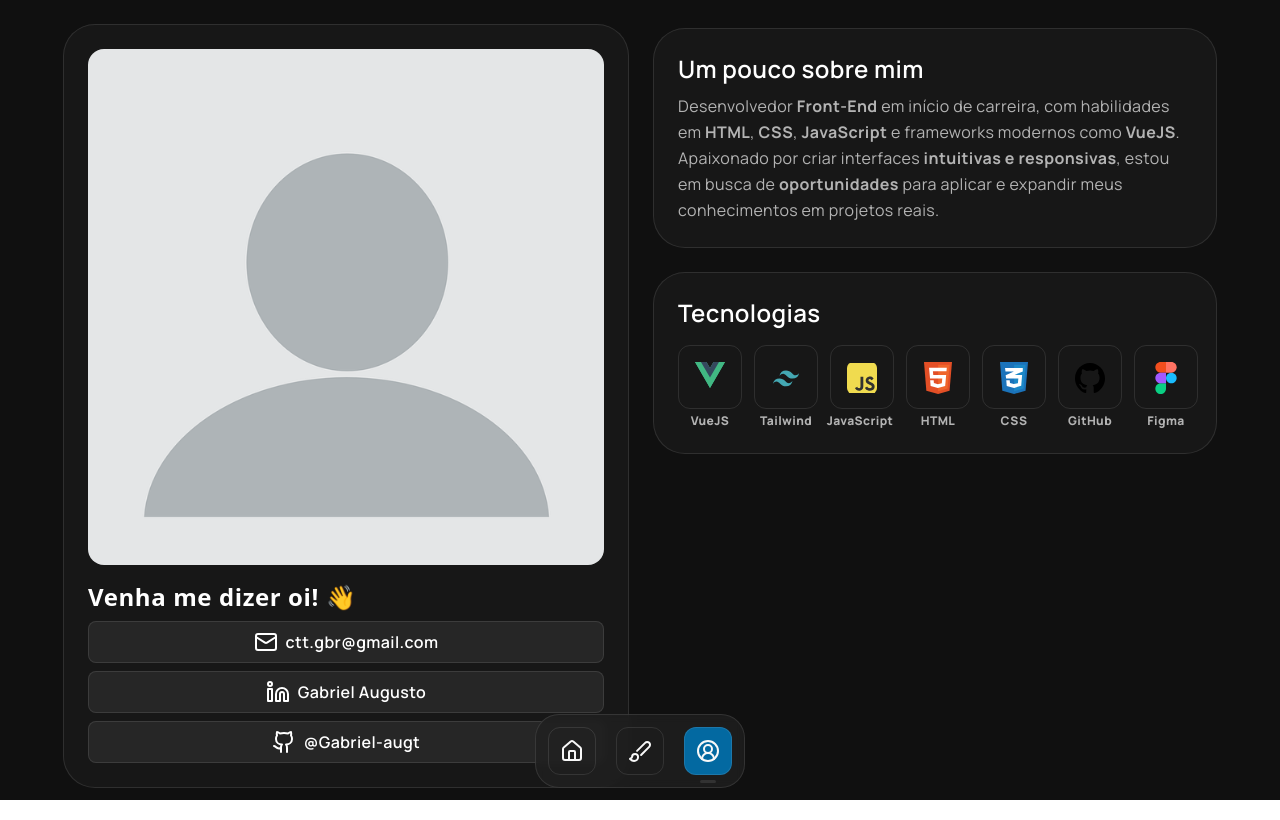
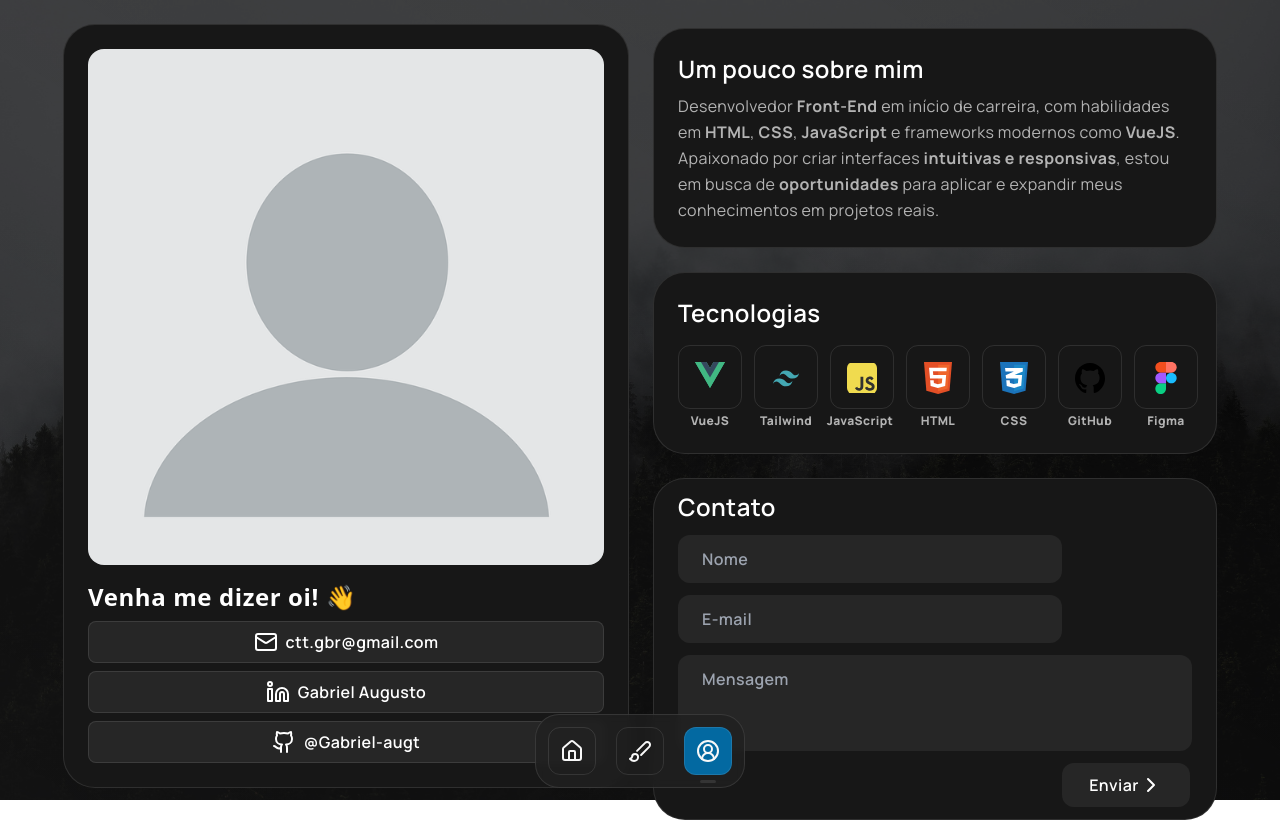
Before and after one commit to Gabriel-augt/portfolio, a Vue app: page /about in a window 1280 px wide. Built offline with nearby package versions, Linux system fonts and the light colour scheme.

Commit message:
html form added

```diff
--- a/src/App.vue
+++ b/src/App.vue
@@ -66,6 +66,15 @@ enableUrlStyles();
 </script>
 
 <template>
+
+  <main>
+
+    <figure class="absolute bg-gradient-to-tr from-transparent to-black">
+      <img class="w-screen h-screen opacity-30" src="/bg.jpg">
+    </figure>
+
+  </main>
+
   <footer>
 
     <div class="bg-[#212121bd] backdrop-blur-sm border-[1px] border-[#ffffff1a] text-[#F8F8F8] fixed rounded-3xl bottom-3 left-2/4 -translate-x-2/4 text-xl flex-nowrap z-30">
--- a/src/components/AboutMe.vue
+++ b/src/components/AboutMe.vue
@@ -1,13 +1,14 @@
 <script setup>
 import Skills from '../components/Skills.vue';
-import { Mail, Linkedin , Github} from 'lucide-vue-next';
+import HtmlForm from './HtmlForm.vue';
+import { Mail, Linkedin , Github } from 'lucide-vue-next';
 </script>
 
 <template>
 
   <div class="flex justify-center bg-[#101010] text-[#B3B3B3]">
 
-    <div class="max-w-[1200px] h-screen flex justify-center gap-6">
+    <div class="max-w-[1200px] h-screen flex justify-center gap-6 z-10">
 
       <main>
 
@@ -86,7 +87,12 @@ import { Mail, Linkedin , Github} from 'lucide-vue-next';
           </article>
 
         </section>
+
+        <HtmlForm />
+
       </aside>
+
     </div>
+
   </div>
 </template>
--- a/src/components/Home.vue
+++ b/src/components/Home.vue
@@ -3,13 +3,11 @@ import HomeButtons from './HomeButtons.vue';
 </script>
 
 <template>
-  <main class="flex flex-col items-center justify-center w-screen h-screen space-y-3 bg-[#101010]">
-
-    <div class="w-[700px] absolute h-[500px] bg-gray-600 blur-[900px] opacity-50 rounded-full"></div>
+  <main class="flex flex-col items-center justify-center w-screen h-screen space-y-1 bg-[#101010]">
 
     <h1 class="z-10 mb-2 tracking-wider text-white text-7xl font-manrope font-extralight">Gabriel Augusto</h1>
 
-    <h2 class="text-[#B3B3B3] text-3xl font-manrope tracking-wider font-light
+    <h2 class="text-[#B3B3B3] text-3xl font-manrope tracking-wider font-light z-10
     after:bg-[#B3B3B3] after:w-[1px] after:h-20 after:absolute after:rotate-90 after:ml-16 after:-translate-y-5
     before:bg-[#B3B3B3] before:w-[1px] before:h-20 before:absolute before:rotate-90 before:-ml-16 before:-translate-y-5">
       Desenvolvedor Front-End
--- a/src/components/HomeButtons.vue
+++ b/src/components/HomeButtons.vue
@@ -1,5 +1,5 @@
 <script setup>
-import { Linkedin ,Github} from 'lucide-vue-next';
+import { Linkedin ,Github } from 'lucide-vue-next';
 </script>
 <template>
     <section class="flex flex-row items-center justify-center space-x-4">
--- /dev/null
+++ b/src/components/HtmlForm.vue
@@ -0,0 +1,27 @@
+<script setup>
+import { ChevronRight } from 'lucide-vue-next';
+</script>
+<template>
+    <section class="flex flex-col justify-center space-y-3 border-[1px] border-[#ffffff1a] rounded-[32px]
+        bg-neutral-900 px-6 py-3">
+
+          <h1 class="text-2xl text-white">Contato</h1>
+
+          <form class="flex flex-col space-y-3 text-white">
+
+              <input class="h-8 p-6 rounded-xl bg-[#262626] w-96 capitalize" type="text" name="name" placeholder="Nome" required>
+
+              <input class="h-8 p-6 rounded-xl bg-[#262626] w-96" type="email" name="email" placeholder="E-mail" required>
+
+              <textarea class="px-6 py-3 rounded-xl bg-[#262626] w-full resize-none" cols="40" rows="3" name="message" placeholder="Mensagem" required></textarea>
+
+              <button class="h-11 w-32 inline-flex items-center justify-center rounded-xl bg-[#262626] translate-x-96 hover:bg-[#ffffff1a]" type="submit" name="submit">
+
+                  Enviar <ChevronRight   />
+
+                </button>
+
+          </form>
+
+    </section>
+</template>
--- a/src/components/individual-projects/FirstProject.vue
+++ b/src/components/individual-projects/FirstProject.vue
@@ -2,7 +2,7 @@
 import { Github } from 'lucide-vue-next';
 </script>
 <template>
-    <section class="w-[1200px] flex flex-col items-center justify-center gap-6 h-min bg-[#101010]">
+    <section class="w-[1200px] flex flex-col items-center justify-center gap-6 h-min z-10">
 
         <section class="w-[908px] h-[408px] mt-6 flex flex-row justify-center items-center border-[1px]
         border-[#ffffff1a] rounded-[32px] bg-gradient-to-tr from-black to-red-950">
--- a/src/components/individual-projects/SecondProject.vue
+++ b/src/components/individual-projects/SecondProject.vue
@@ -2,7 +2,7 @@
 import { Github } from 'lucide-vue-next';
 </script>
 <template>
-    <section class="w-[1200px] flex flex-col items-center justify-center gap-6 h-min bg-[#101010]">
+    <section class="w-[1200px] flex flex-col items-center justify-center gap-6 h-min z-10">
 
         <section class="w-[908px] h-[408px] mt-6 flex flex-row justify-center items-center border-[1px]
         border-[#ffffff1a] rounded-[32px] bg-gradient-to-tr from-black to-purple-950">
```
Also changed, not shown: public/bg.jpg (added).
